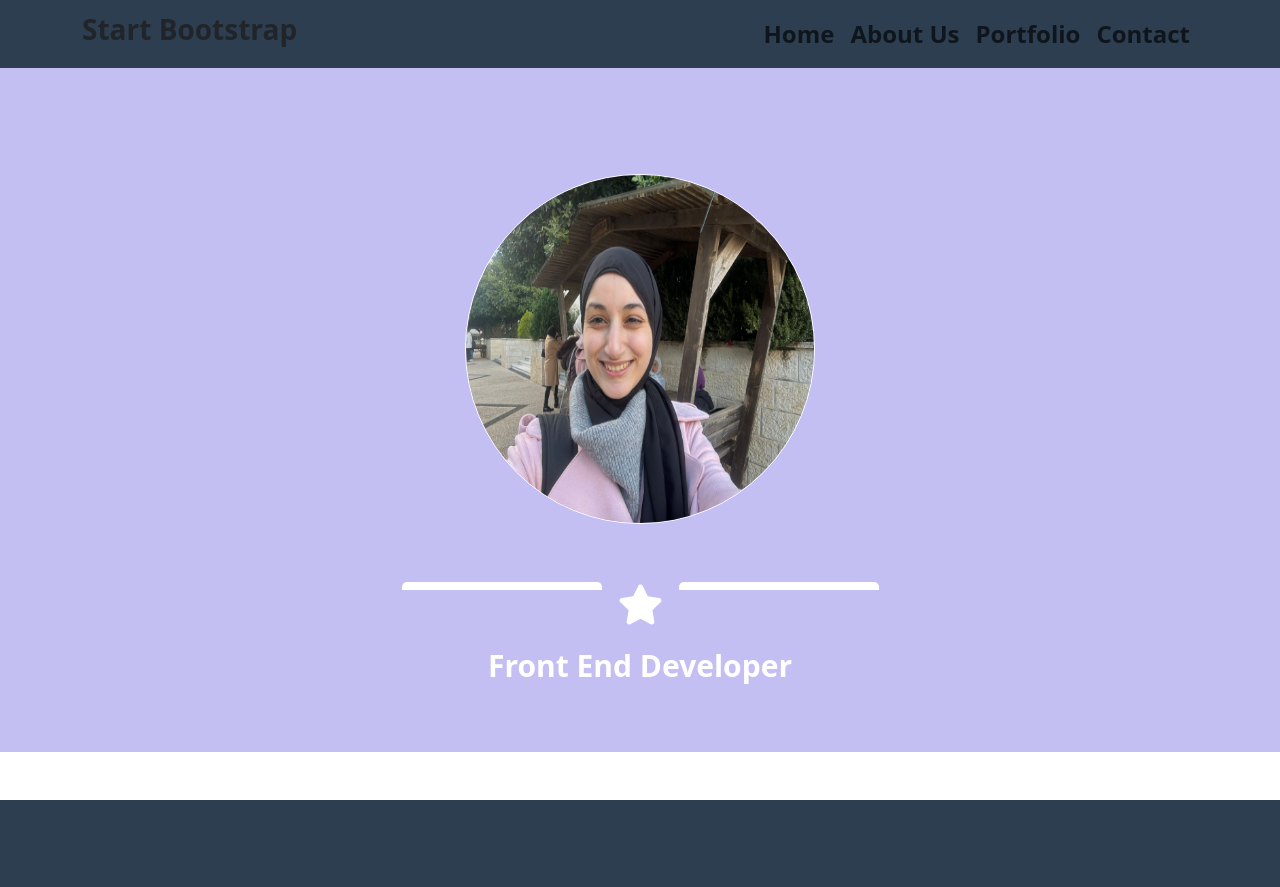
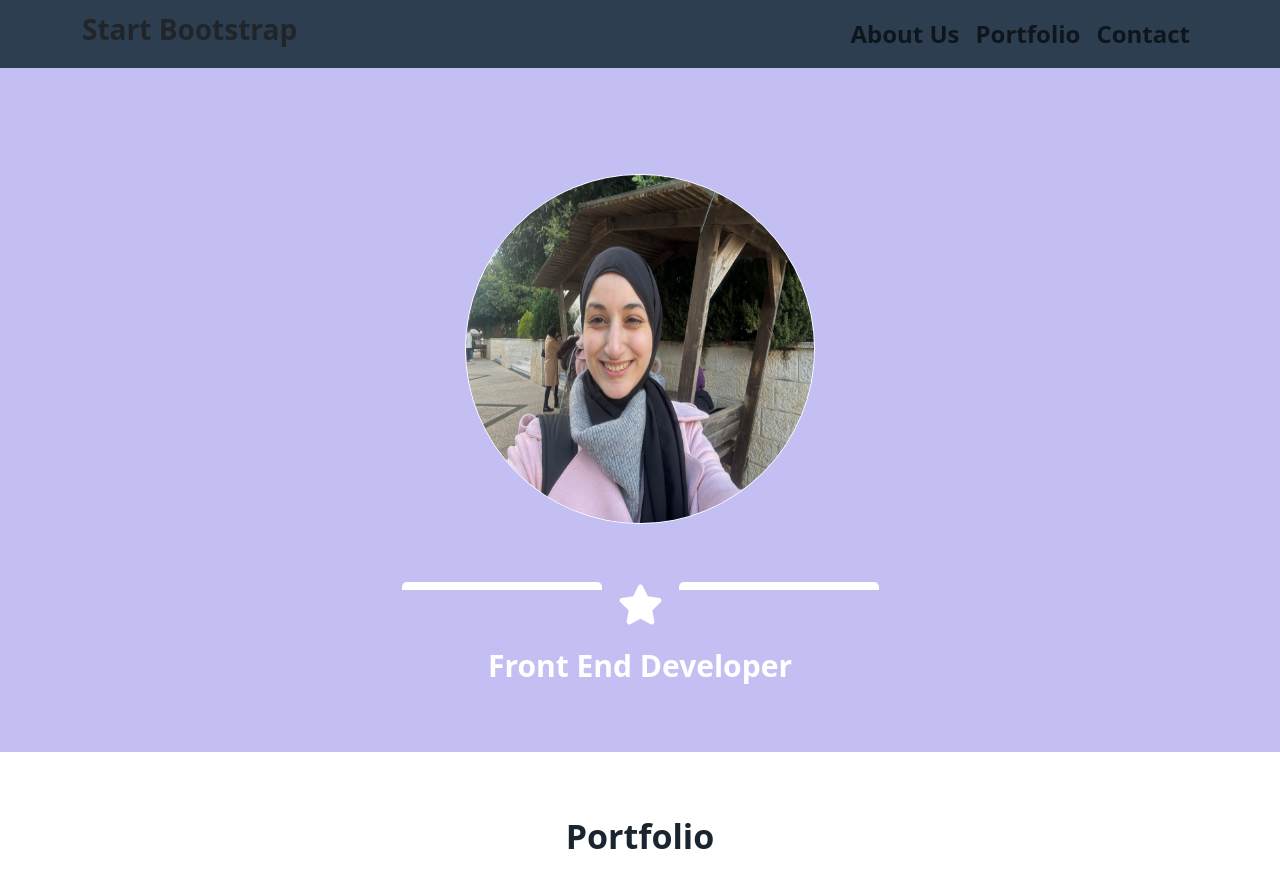
Before and after one commit to RaheeqMousa/Portfolio_React, a React (Vite) app: page / in a window 1280 px wide. Shown: the top 887 px of the page. Built offline with nearby package versions, Linux system fonts and the light colour scheme.

Commit message:
Portfolio-React

```diff
--- a/src/App.jsx
+++ b/src/App.jsx
@@ -12,10 +12,10 @@ export default function App() {
   return (
     <div>
       <Navbar />
+      <Profile />
 
       <Routes>
-        <Route path="/" element={<Profile />} />
-        <Route path="/portfolio" element={<Portfolio />} />
+        <Route path="/" element={<Portfolio />} />
         <Route path="/about" element={<AboutUs />} />
         <Route path="/contact" element={<ContactMe />} />
         <Route path="*" elements={<NotFound />} />
--- a/src/assets/Component/Navbar/Navbar.jsx
+++ b/src/assets/Component/Navbar/Navbar.jsx
@@ -15,13 +15,10 @@ export default function navbar() {
         <div className="collapse navbar-collapse" id="navbarSupportedContent">
           <ul className="navbar-nav ms-auto mb-2 mb-lg-0">
             <li className="nav-item">
-              <Link className="nav-link fw-bold fs-4" to={'/'}>Home</Link>
-            </li>
-            <li className="nav-item">
               <Link className="nav-link fw-bold fs-4" to={'/about'}>About Us</Link>
             </li>
             <li className="nav-item">
-              <Link className="nav-link fw-bold fs-4" to={'/portfolio'}>Portfolio</Link>
+              <Link className="nav-link fw-bold fs-4" to={'/'}>Portfolio</Link>
             </li>
             <li className="nav-item">
               <Link className="nav-link fw-bold fs-4" to={'/contact'}>Contact</Link>
```
